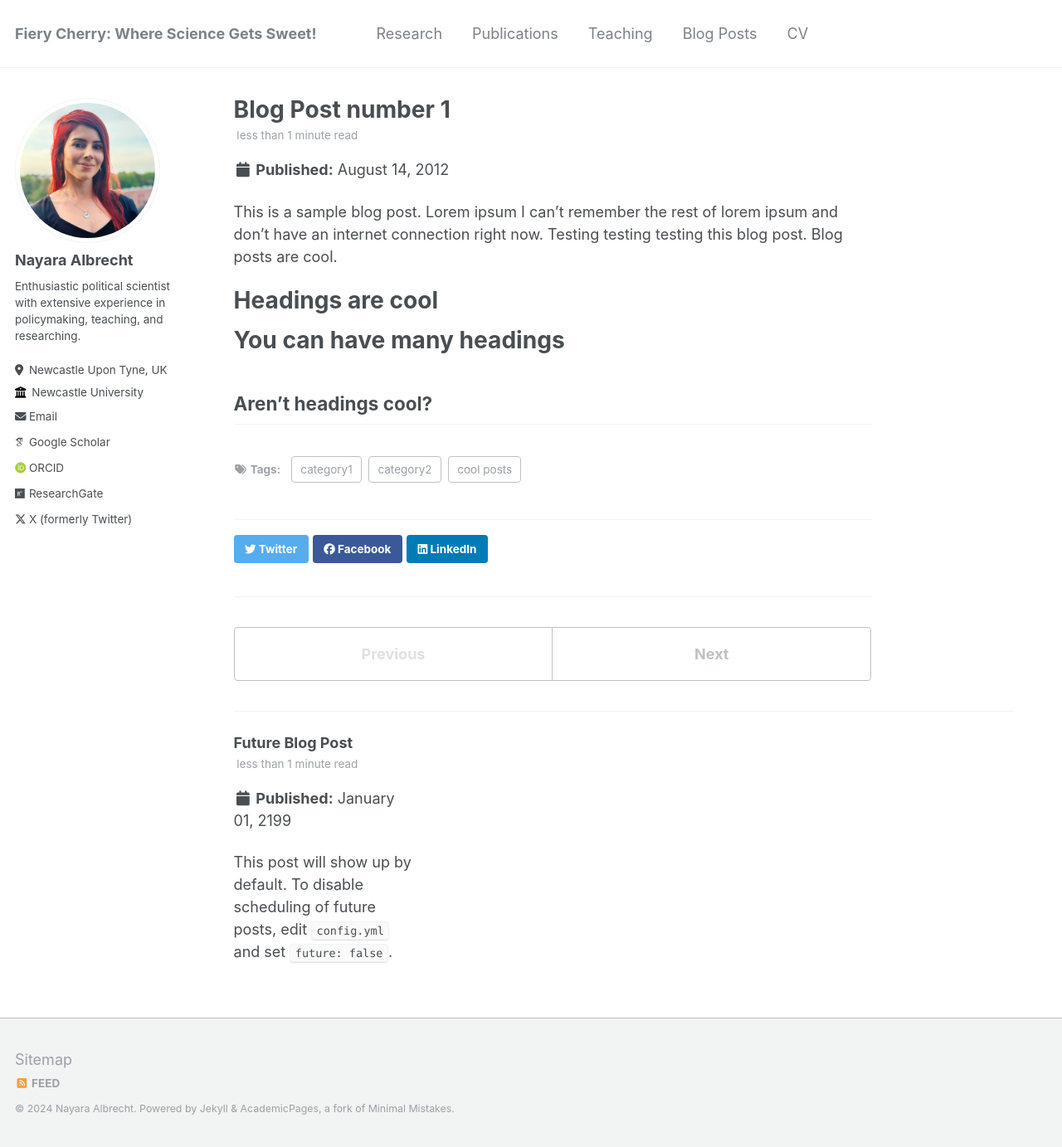
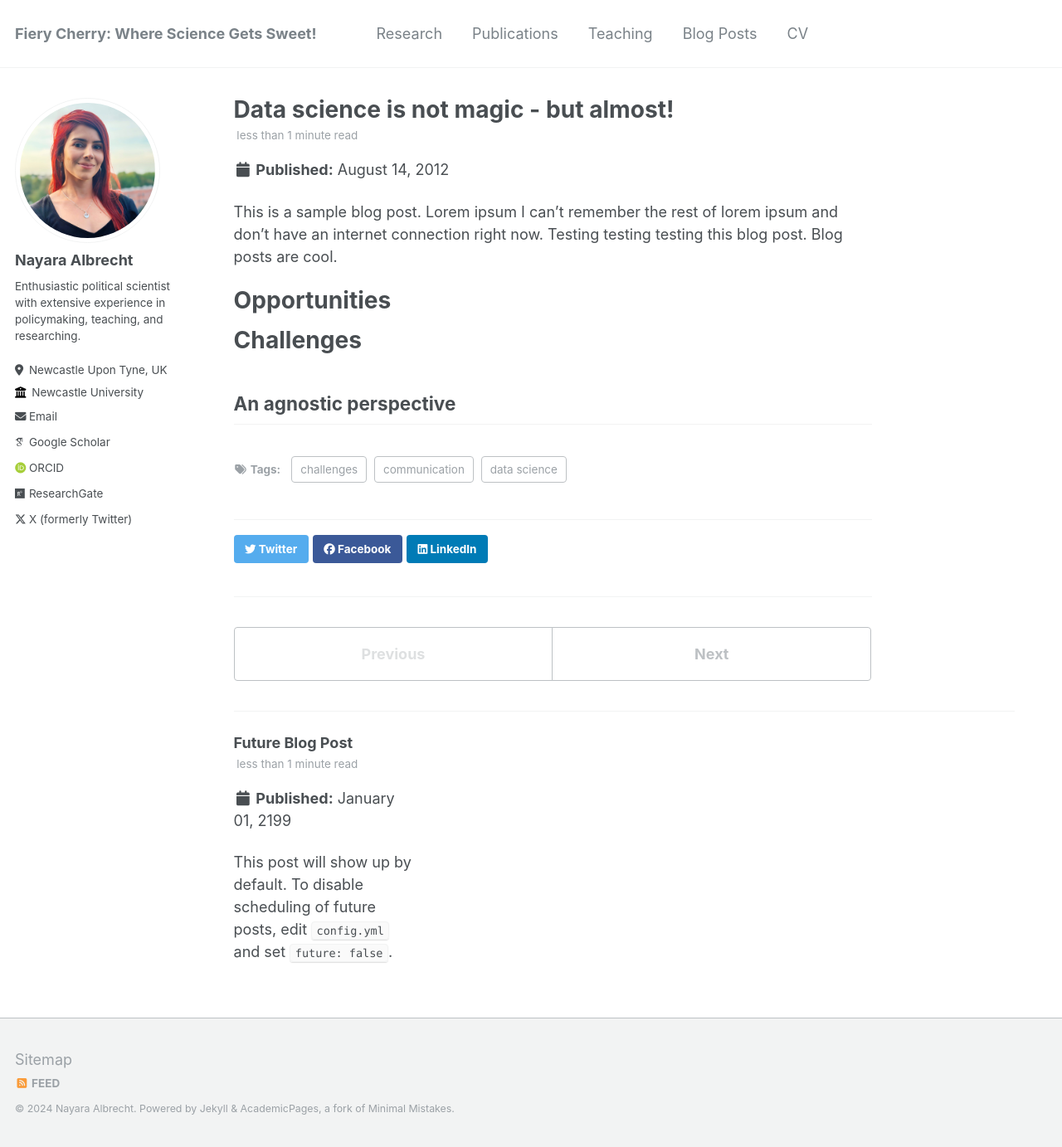
Before and after one commit to nayalbrecht/nayalbrecht.github.io, a Jekyll site: the page built from _posts/2024-03-03-blog-post-1.md, in a window 1280 px wide and 1383 px high. Shown: the whole window at 83% size. Built offline with Jekyll 4.4.1, drawn with Linux system fonts in a browser that asks for light colours; some web fonts are replaced.

Commit message:
Update and rename 2012-08-14-blog-post-1.md to 2024-03-03-blog-post-1.md

```diff
--- a/_posts/2012-08-14-blog-post-1.md
+++ b/_posts/2024-03-03-blog-post-1.md
@@ -1,20 +1,20 @@
 ---
-title: 'Blog Post number 1'
+title: 'Data science is not magic - but almost!'
 date: 2012-08-14
-permalink: /posts/2012/08/blog-post-1/
+permalink: /posts/2024/03/blog-post-1/
 tags:
-  - cool posts
-  - category1
-  - category2
+  - data science
+  - communication
+  - challenges
 ---
 
 This is a sample blog post. Lorem ipsum I can't remember the rest of lorem ipsum and don't have an internet connection right now. Testing testing testing this blog post. Blog posts are cool.
 
-Headings are cool
+Opportunities
 ======
 
-You can have many headings
+Challenges
 ======
 
-Aren't headings cool?
+An agnostic perspective
 ------
```
